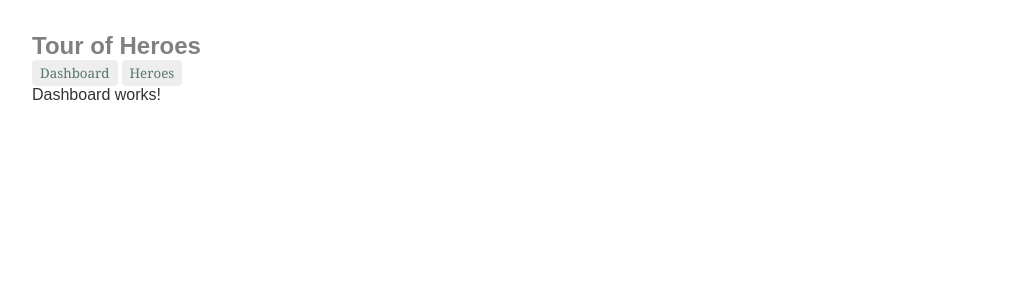
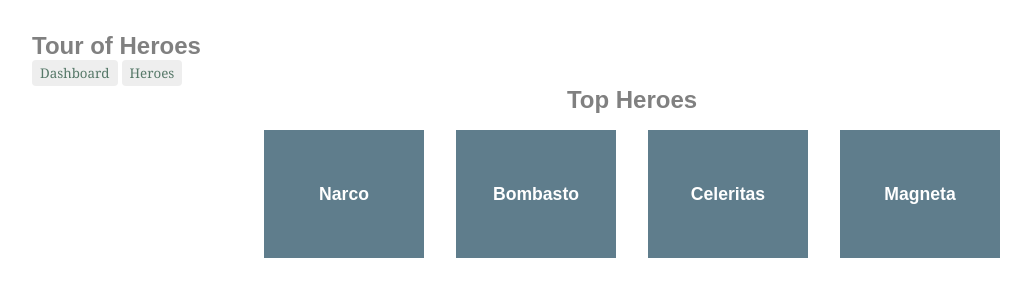
Before and after one commit to code-coaching/vue-tour-of-heroes, a Vue app: page /#/ in a window 1280 px wide. Shown: the top 300 px of the page, without its empty margins (8-1039 px from the left). Built offline with nearby package versions, Linux system fonts and the light colour scheme.

Commit message:
feat: dashboard view

```diff
--- a/src/views/DashboardView.vue
+++ b/src/views/DashboardView.vue
@@ -1,3 +1,49 @@
 <template>
-  <div>Dashboard works!</div>
+  <div class="title">Top Heroes</div>
+
+  <div class="top-heroes">
+    <div class="top-hero">Narco</div>
+    <div class="top-hero">Bombasto</div>
+    <div class="top-hero">Celeritas</div>
+    <div class="top-hero">Magneta</div>
+  </div>
 </template>
+
+<style scoped>
+.title {
+  font-size: 1.5rem;
+  color: grey;
+  font-weight: bold;
+
+  display: flex;
+  justify-content: center;
+  margin-bottom: 1rem;
+}
+
+.top-heroes {
+  display: flex;
+  justify-content: center;
+  flex-wrap: wrap;
+  gap: 2rem;
+}
+
+.top-hero {
+  display: flex;
+  justify-content: center;
+  align-items: center;
+
+  background-color: #5f7d8c;
+  color: white;
+
+  height: 8rem;
+  width: 10rem;
+  font-weight: 600;
+  font-size: 1.1rem;
+}
+
+.top-hero:hover {
+  background-color: #eeeeee;
+  color: #5f7d8c;
+  cursor: pointer;
+}
+</style>
```
